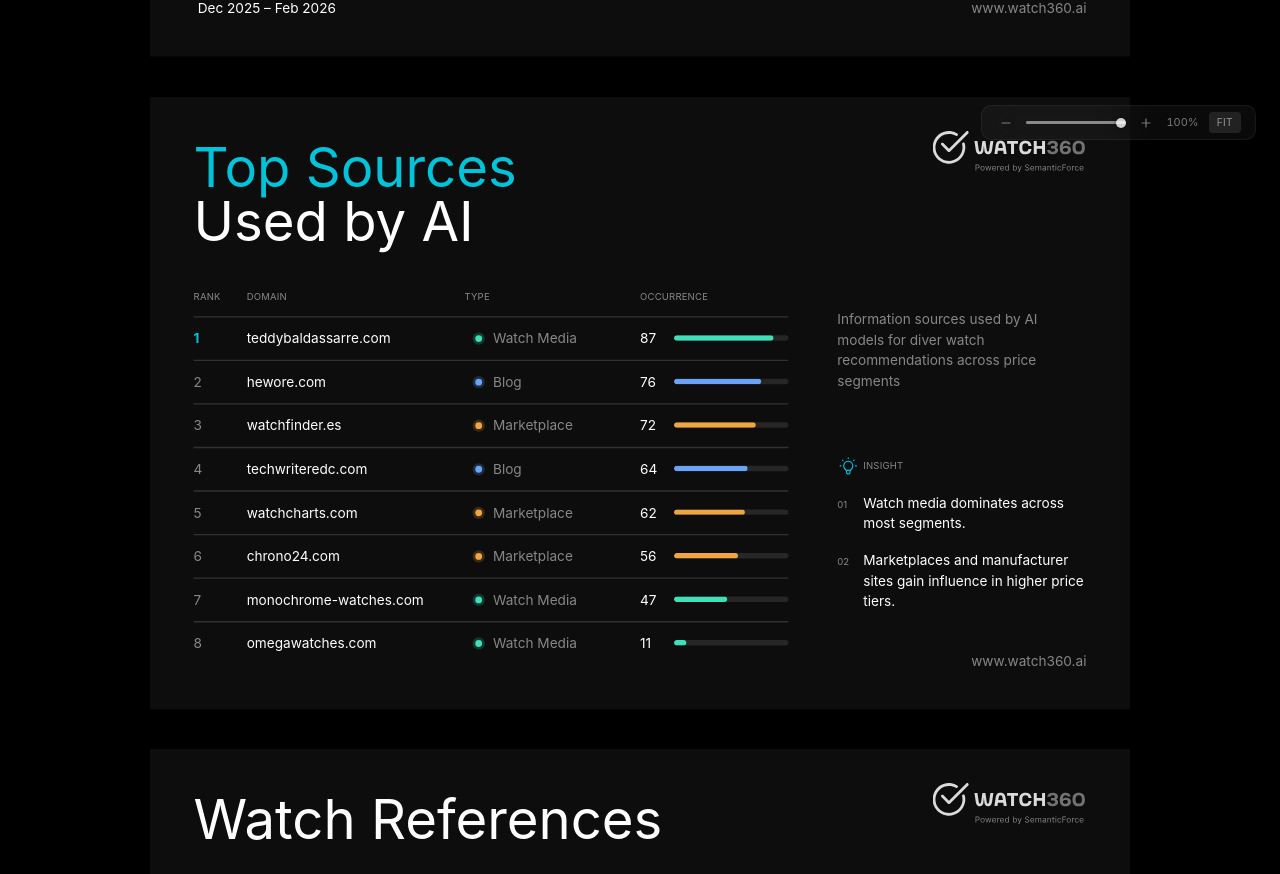
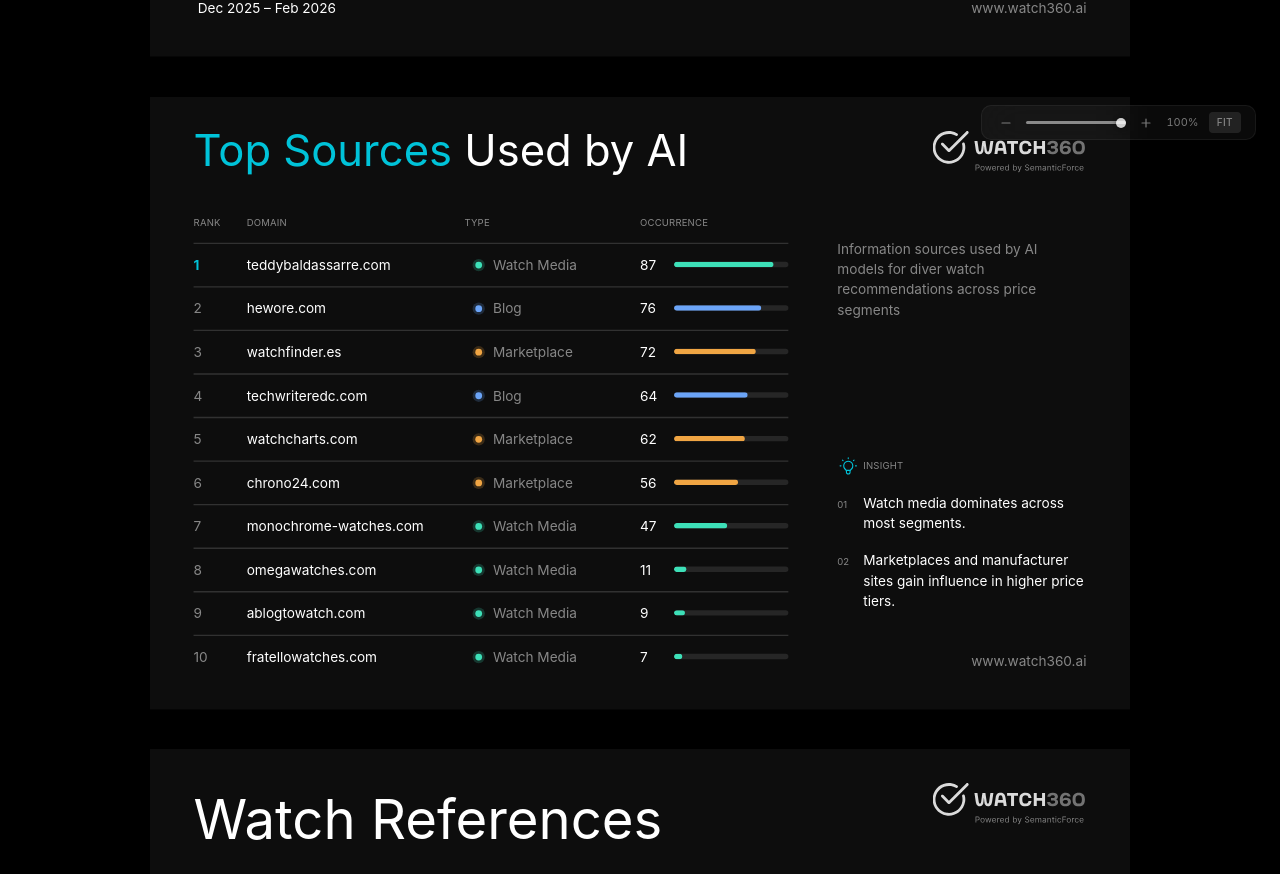
Before and after one commit to chife-mod/Watch360-PDF-Reports, a React (Vite) app: page / in a window 1280 px wide. Shown: the part 636-1510 px from the top of the page. Built offline with nearby package versions, Linux system fonts and the light colour scheme; a web font is replaced by a local one.

Commit message:
feat: TableSlide — title 32px inline top:24, table top:88, subtitle top:104, 10 rows

```diff
--- a/src/App.tsx
+++ b/src/App.tsx
@@ -23,6 +23,8 @@
   { rank: 6, domain: 'chrono24.com', type: 'Marketplace', occurrence: 56 },
   { rank: 7, domain: 'monochrome-watches.com', type: 'Watch Media', occurrence: 47 },
   { rank: 8, domain: 'omegawatches.com', type: 'Watch Media', occurrence: 11 },
+  { rank: 9, domain: 'ablogtowatch.com', type: 'Watch Media', occurrence: 9 },
+  { rank: 10, domain: 'fratellowatches.com', type: 'Watch Media', occurrence: 7 },
 ]
 
 const MOCK_INSIGHTS = [
@@ -158,7 +160,7 @@
 
       <SlideWrapper scale={scale} slideIndex={1}>
         <TableSlide
-          titleLines={['Top Sources', 'Used by AI']}
+          titleLines={['Top Sources ', 'Used by AI']}
           subtitle="Information sources used by AI models for diver watch recommendations across price segments"
           rows={MOCK_TABLE_ROWS}
           insights={MOCK_INSIGHTS}
--- a/src/components/slides/TableSlide.tsx
+++ b/src/components/slides/TableSlide.tsx
@@ -18,7 +18,7 @@
 }
 
 export interface TableSlideProps {
-  /** Заголовок (первая строка — акцентная teal). Пример: ["Top Sources", "Used by AI"] */
+  /** Заголовок — в одну строку: первое слово teal, второе белое. Пример: ["Top Sources ", "Used by AI"] */
   titleLines: [string, string]
   /** Описание справа от заголовка */
   subtitle?: string
@@ -39,10 +39,10 @@
  *
  * Layout (720×450px):
  *   Left column (437px):
- *     - Title: 40px, две строки (первая — #00C3D9, вторая — white)
- *     - Table: Rank | Domain | Type (dot + label) | Occurrence (number + bar)
+ *     - Title: 32px, одна строка inline (первая часть teal, вторая white), top: 24, left: 32
+ *     - Table: Rank | Domain | Type (dot + label) | Occurrence (number + bar), top: 88
  *   Right column (183px):
- *     - Subtitle: описание, 10px, 50% opacity
+ *     - Subtitle: описание, 10px, 50% opacity, top: 104
  *     - Insights: иконка bulb + нумерованный список
  *   Header: логотип top-right
  *   Footer: период + сайт
@@ -62,30 +62,30 @@
     <SlideFrame>
       <Header />
 
-      {/* ── Title (left, top: 32) ── */}
-      <div
+      {/* ── Title (left, top: 24) ── */}
+      <p
         style={{
           position: 'absolute',
-          top: 32,
+          top: 24,
           left: 32,
           width: 437,
+          margin: 0,
           fontFamily: 'Inter, sans-serif',
-          fontSize: 40,
+          fontSize: 32,
           fontWeight: 400,
           lineHeight: 1,
         }}
       >
         <span style={{ color: '#00C3D9' }}>{titleLines[0]}</span>
-        <br />
         <span style={{ color: 'white' }}>{titleLines[1]}</span>
-      </div>
+      </p>
 
-      {/* ── Subtitle (right column, top: 105) ── */}
+      {/* ── Subtitle (right column, top: 104) ── */}
       {subtitle && (
         <p
           style={{
             position: 'absolute',
-            top: 156,
+            top: 104,
             left: 505,
             width: 183,
             margin: 0,
@@ -101,11 +101,11 @@
         </p>
       )}
 
-      {/* ── Table (left: 32, top: 142, width: 437) ── */}
+      {/* ── Table (left: 32, top: 88, width: 437) ── */}
       <div
         style={{
           position: 'absolute',
-          top: 142,
+          top: 88,
           left: 32,
           width: 437,
           display: 'flex',
```
